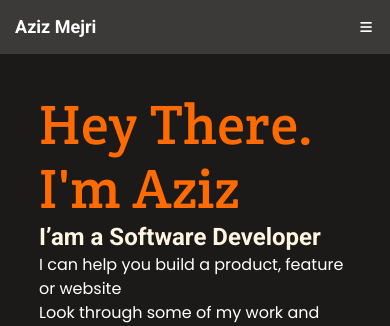
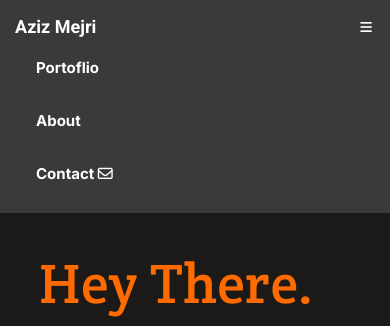
Before and after one commit to Tadesse-Alemayehu/Mobile-menu, a plain HTML site: page index.html in a window 390 px wide. Shown: the top 326 px of the page. Drawn offline with Linux system fonts and the light colour scheme.

Commit message:
Implement: mobile drop-dop wo pop and hide

```diff
--- a/css/main.css
+++ b/css/main.css
@@ -25,6 +25,8 @@ header {
   padding: 15px;
   background-color: #3c3a39;
   color: white;
+  /* changes  */
+  flex-direction: column;
 }
 
 #desktop-nav,
@@ -32,6 +34,42 @@ header {
   display: none;
 }
 
+#desktop-nav.mobile {
+  display: block;
+  min-width: 100%;
+}
+#desktop-nav ul {
+  display: flex;
+  margin-right: 10vw;
+  /* changes */
+  flex-direction: column;
+}
+
+/* remove this class from desktop view */
+#mobile-nav {
+  display: flex;
+  justify-content: space-between;
+  width: 100%;
+}
+
+.nav-link {
+  font-family: "Inter", sans-serif;
+  font-style: normal;
+  font-weight: 600;
+  font-size: 24px;
+  line-height: 10px;
+  color: #fff;
+  padding: 15px;
+  border: 1px solid transparent;
+  transition: 350ms;
+  /* change */
+  font-size: 15px;
+}
+
+/* change */
+#desktop-nav ul li {
+  text-align: left;
+}
 #logo {
   font-family: "Roboto", sans-serif;
   font-style: normal;
@@ -423,6 +461,10 @@ textarea {
     left: 5px;
     bottom: 35%;
   }
+  #mobile-nav {
+    display: inline;
+    float: left;
+  }
 
   .mobile-icon {
     display: none;
@@ -451,6 +493,10 @@ textarea {
   #desktop-nav ul {
     display: flex;
     margin-right: 10vw;
+    flex-direction: row;
+  }
+  #desktop-nav ul li {
+    text-align: center;
   }
 
   .nav-link {
--- a/index.html
+++ b/index.html
@@ -10,11 +10,13 @@
   </head>
   <body>
     <header>
-      <h1 id="logo">Aziz Mejri</h1>
-      <button type="button" class="menu-bars" id="switch-menu">
-        <i class="fas fa-bars"></i>
-      </button>
-      <nav id="desktop-nav">
+      <div id="mobile-nav">
+        <h1 id="logo">Aziz Mejri</h1>
+        <button type="button" class="menu-bars" id="switch-menu">
+          <i class="fas fa-bars"></i>
+        </button>
+      </div>
+      <nav id="desktop-nav" class="mobile">
         <ul>
           <li><a class="nav-link" href="#projects">Portoflio</a></li>
           <li><a class="nav-link" href="#about-me">About</a></li>
--- a/scripts/main.js
+++ b/scripts/main.js
@@ -9,11 +9,17 @@ document.addEventListener("DOMContentLoaded", (e) => {
       icon.classList.remove("fa-bars")
       icon.classList.add("fa-times")
       navbar.classList.add("mobile-shown")
+      navbar.style.display = 'none'
     }
     else {
       icon.classList.add("fa-bars")
       icon.classList.remove("fa-times")
-      navbar.classList.remove("mobile-shown")
+      navbar.classList.remove("mobile")
+      navbar.style.display = 'flex'
     }
   })
+
+  if (navbar.style.valueOf()['display'] == 'none') {
+    console.log("navbar is hidden")
+  }
 })
```
